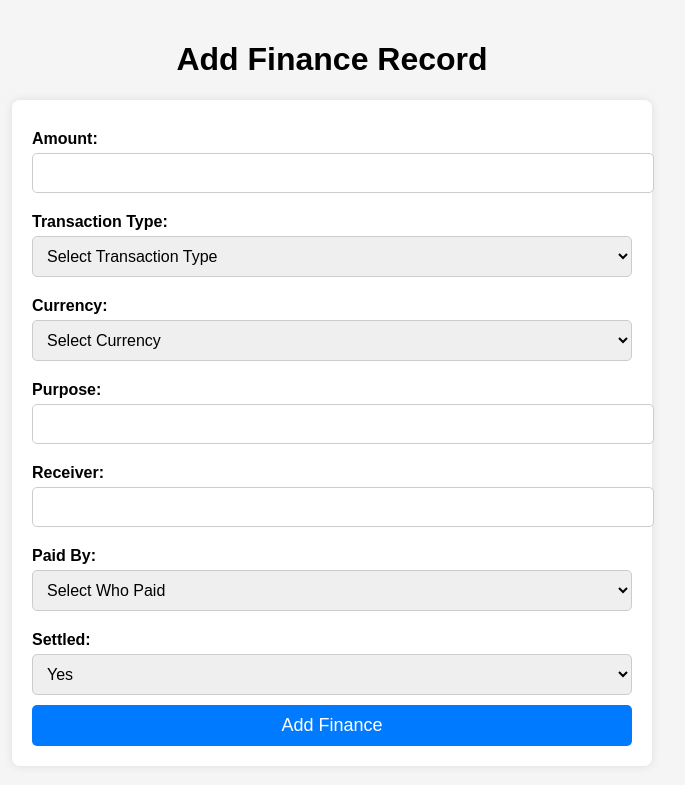
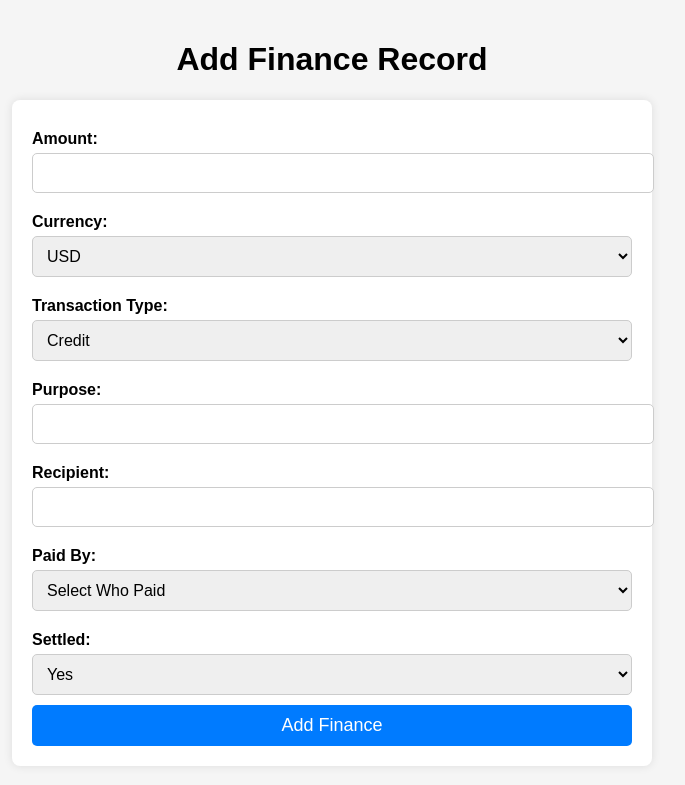
Before and after one commit to i2zoneadmin/cms, a Flask app: page /finance/add in a window 1280 px wide. Shown: the top 785 px of the page, without its empty margins (308-993 px from the left). Run offline with Flask 3, Linux system fonts and the light colour scheme; a user stored in the database is signed in.

Commit message:
added finance management system

```diff
--- a/templates/add_finance.html
+++ b/templates/add_finance.html
@@ -1,4 +1,3 @@
-<!-- add_finance.html -->
 <!DOCTYPE html>
 <html lang="en">
 <head>
@@ -6,33 +5,38 @@
     <meta name="viewport" content="width=device-width, initial-scale=1.0">
     <title>Add Finance</title>
     <link rel="stylesheet" href="/static/css/style.css">
+    <script>
+        function toggleRecipientField() {
+            const transactionType = document.querySelector('select[name="transaction_type"]').value;
+            const recipientField = document.querySelector('input[name="recipient"]');
+            recipientField.disabled = transactionType === 'credit';
+        }
+    </script>
 </head>
 <body>
     <h1>Add Finance Record</h1>
     <form action="/finance/add" method="POST">
         <label>Amount:</label>
-        <input type="number" name="amount" step="0.01" required>
-
-        <label>Transaction Type:</label>
-        <select name="transaction_type" required>
-            <option value="" disabled selected>Select Transaction Type</option>
-            <option value="debit">Debit</option>
-            <option value="credit">Credit</option>
-        </select>
+        <input type="number" name="amount" required>
 
         <label>Currency:</label>
         <select name="currency" required>
-            <option value="" disabled selected>Select Currency</option>
             <option value="USD">USD</option>
             <option value="PKR">PKR</option>
             <option value="EUR">EUR</option>
             <option value="GBP">GBP</option>
         </select>
 
+        <label>Transaction Type:</label>
+        <select name="transaction_type" onchange="toggleRecipientField()" required>
+            <option value="credit">Credit</option>
+            <option value="debit">Debit</option>
+        </select>
+
         <label>Purpose:</label>
         <input type="text" name="purpose" required>
 
-        <label>Receiver:</label>
+        <label>Recipient:</label>
         <input type="text" name="recipient" required>
 
         <label>Paid By:</label>
```
Also changed, not shown: templates/edit_finance.html (+19 -7 lines).
